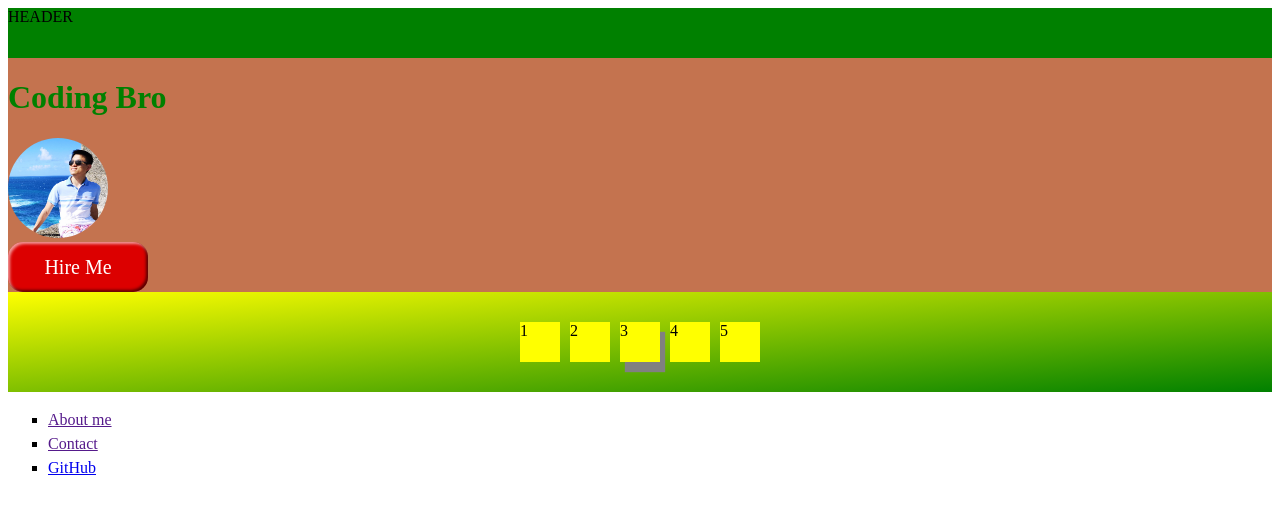
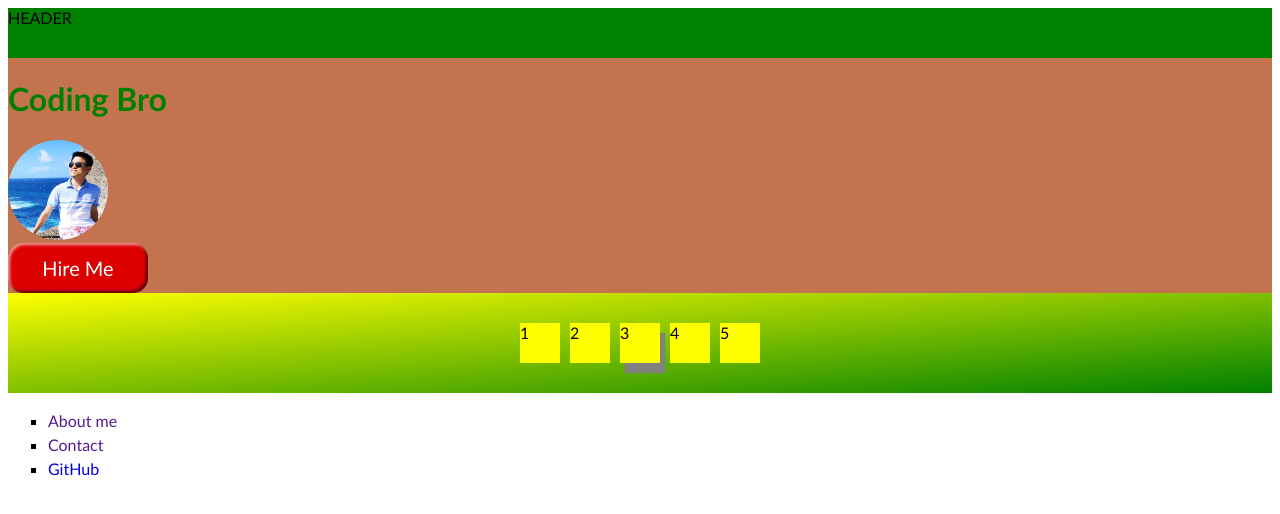
Before and after one commit to starwavelin/front-end-practice, a plain HTML site: page twelve-hour-yt-bootcamp-html-css/online-portfolio/index.html in a window 1280 px wide. Drawn offline with Linux system fonts and the light colour scheme.

Commit message:
chore: apply new font and set link to be no underlines

```diff
--- a/twelve-hour-yt-bootcamp-html-css/online-portfolio/styles.css
+++ b/twelve-hour-yt-bootcamp-html-css/online-portfolio/styles.css
@@ -1,4 +1,5 @@
 body {
+  font-family: "Gill Sans MT", sans-serif;
   display: flex;
   flex-direction: column;
 }
@@ -68,3 +69,7 @@ section {
 #having-shadow {
   box-shadow: 5px 10px 1px grey;
 }
+
+a {
+  text-decoration: none;
+}
```
